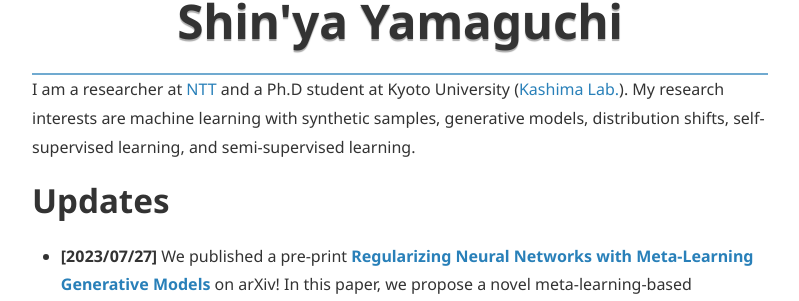
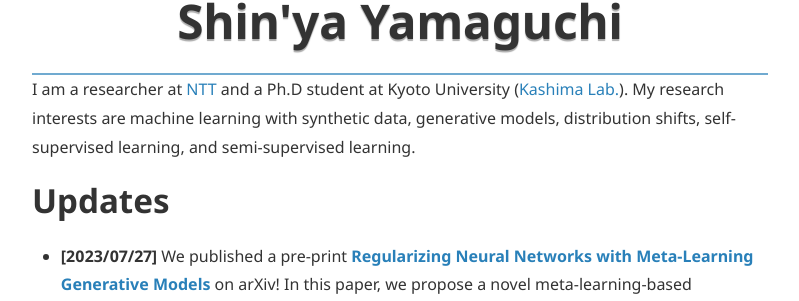
Before and after one commit to yshinya6/yshinya6.github.io, a Jekyll site: the page built from index.md, in a window 1280 px wide and 1400 px high. Shown: the part 355-656 px from the top of the window, without its empty margins (240-1039 px from the left). Built offline with Jekyll 4.4.1, drawn with Linux system fonts in a browser that asks for light colours; nearby versions of some CDN libraries; some of the changed text lies outside the part shown.

```diff
--- a/index.md
+++ b/index.md
@@ -17,7 +17,7 @@ layout: post
 </div>
 
 I am a researcher at [NTT](https://www.rd.ntt/e/cds/) and a Ph.D student at Kyoto University ([Kashima Lab.](http://www.ml.ist.i.kyoto-u.ac.jp/en/)).
-My research interests are machine learning with synthetic samples, generative models, distribution shifts, self-supervised learning, and semi-supervised learning.
+My research interests are machine learning with synthetic data, generative models, distribution shifts, self-supervised learning, and semi-supervised learning.
 
 # Updates
 * **[2023/07/27]** We published a pre-print [**Regularizing Neural Networks with Meta-Learning Generative Models**](https://arxiv.org/abs/2307.13899) on arXiv! In this paper, we propose a novel meta-learning-based regularization method (MGR) using synthetic samples from pre-trained generative models. In contrast to conventional generative data augmentation methods, MGR utilizes the synthetic samples for regularizing only feature extractors and finds useful samples through meta learning of latent variables. This paper will be presented at [DMLR workshop at ICML 2023](https://dmlr.ai/).
```
Also changed, not shown: other parts of index.md (+1 -1 lines).
